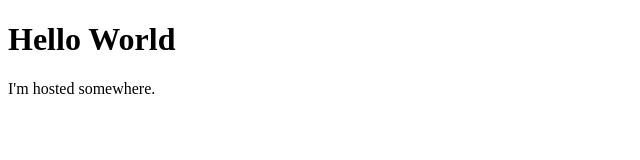
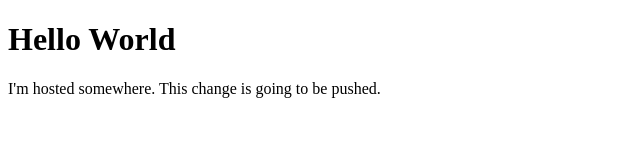
Before and after one commit to nyejeh/coursera-test, a plain HTML site: page site/index.html in a window 1280 px wide. Shown: the whole page, without its empty margins (0-640 px from the left). Drawn offline with Linux system fonts and the light colour scheme.

Commit message:
Small Change

```diff
--- a/site/index.html
+++ b/site/index.html
@@ -2,6 +2,6 @@
 <html>
 <body>
 <h1>Hello World</h1>
-<p>I'm hosted somewhere.</p>
+<p>I'm hosted somewhere. This change is going to be pushed.</p>
 </body>
 </html>
```
